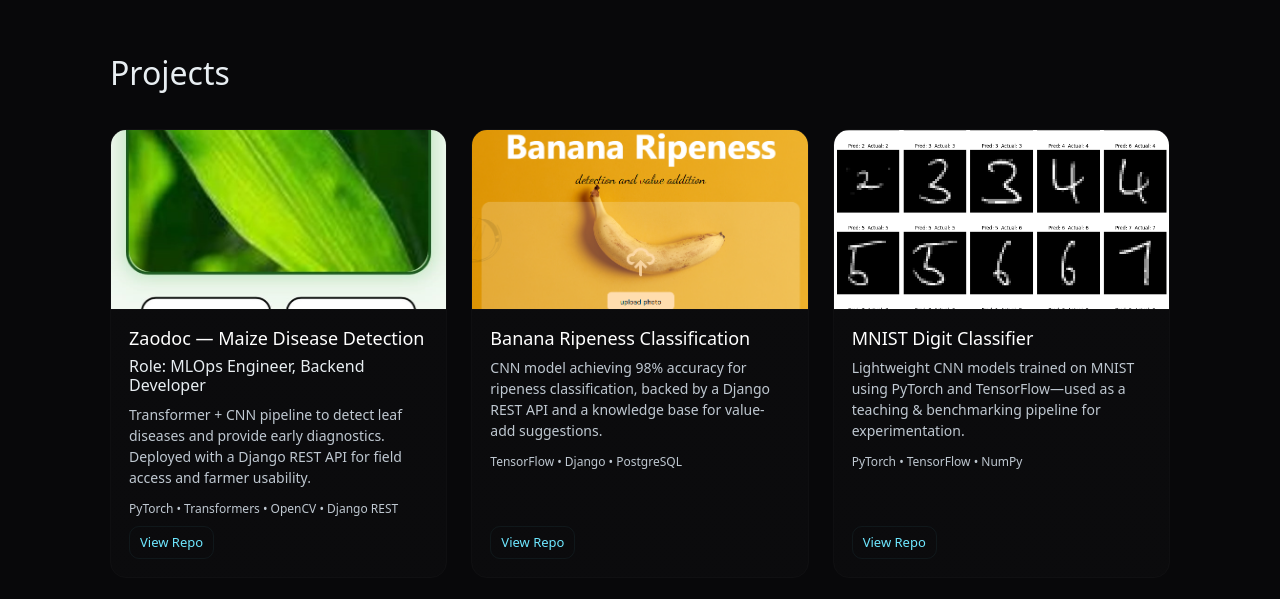
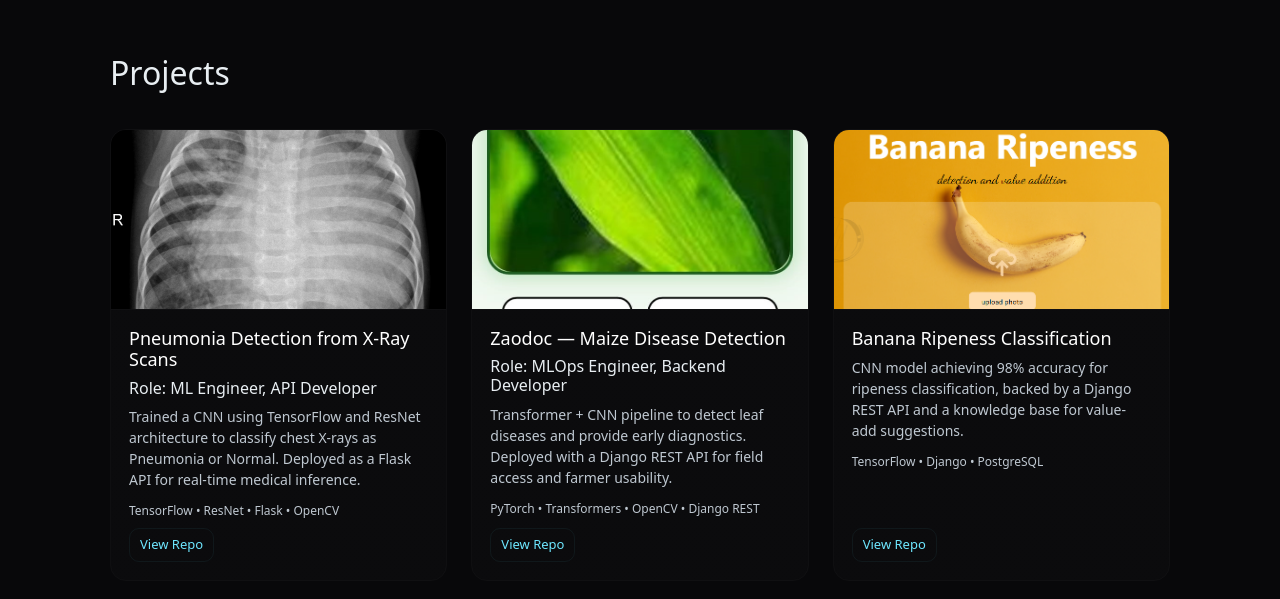
Before and after one commit to Kibet-Rotich/portfolio, a plain HTML site: page index.html in a window 1280 px wide. Shown: the part 2020-2619 px from the top of the page. Drawn offline with nearby package versions, Linux system fonts and the light colour scheme.

Commit message:
added pneumonia project card

```diff
--- a/index.html
+++ b/index.html
@@ -155,6 +155,26 @@
     <h2>Projects</h2>
 
     <div class="row g-4">
+
+      <!-- Pneumonia Detection -->
+      <div class="col-md-6 col-lg-4">
+        <article class="project-card glass">
+          <div class="project-thumb">
+            <img src="images/pneumonia-thumb.jpeg" alt="Pneumonia Detection thumbnail" loading="lazy" />
+          </div>
+          <div class="project-body">
+            <h5>Pneumonia Detection from X-Ray Scans</h5>
+            <h6>Role: ML Engineer, API Developer</h6>
+            <p>Trained a CNN using TensorFlow and ResNet architecture to classify chest X-rays as Pneumonia or Normal. Deployed as a Flask API for real-time medical inference.</p>
+            <p class="tech">TensorFlow • ResNet • Flask • OpenCV</p>
+            <div class="project-links">
+              <a class="link-ghost" href="https://github.com/Kibet-Rotich/pneumonia-detection" target="_blank">View Repo</a>
+            </div>
+          </div>
+        </article>
+      </div>
+
+
       <!-- Zaodoc -->
       <div class="col-md-6 col-lg-4">
         <article class="project-card glass">
```
Also changed, not shown: images/pneumonia-thumb.jpeg (added).
